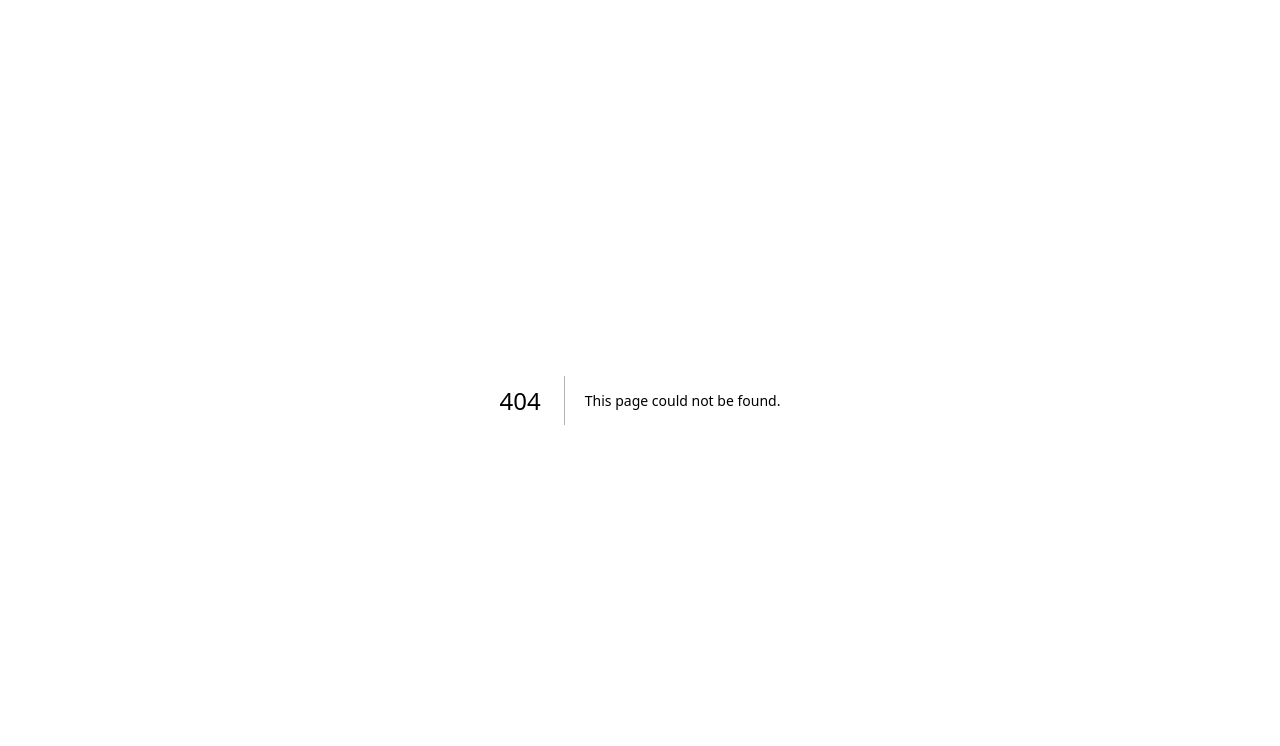
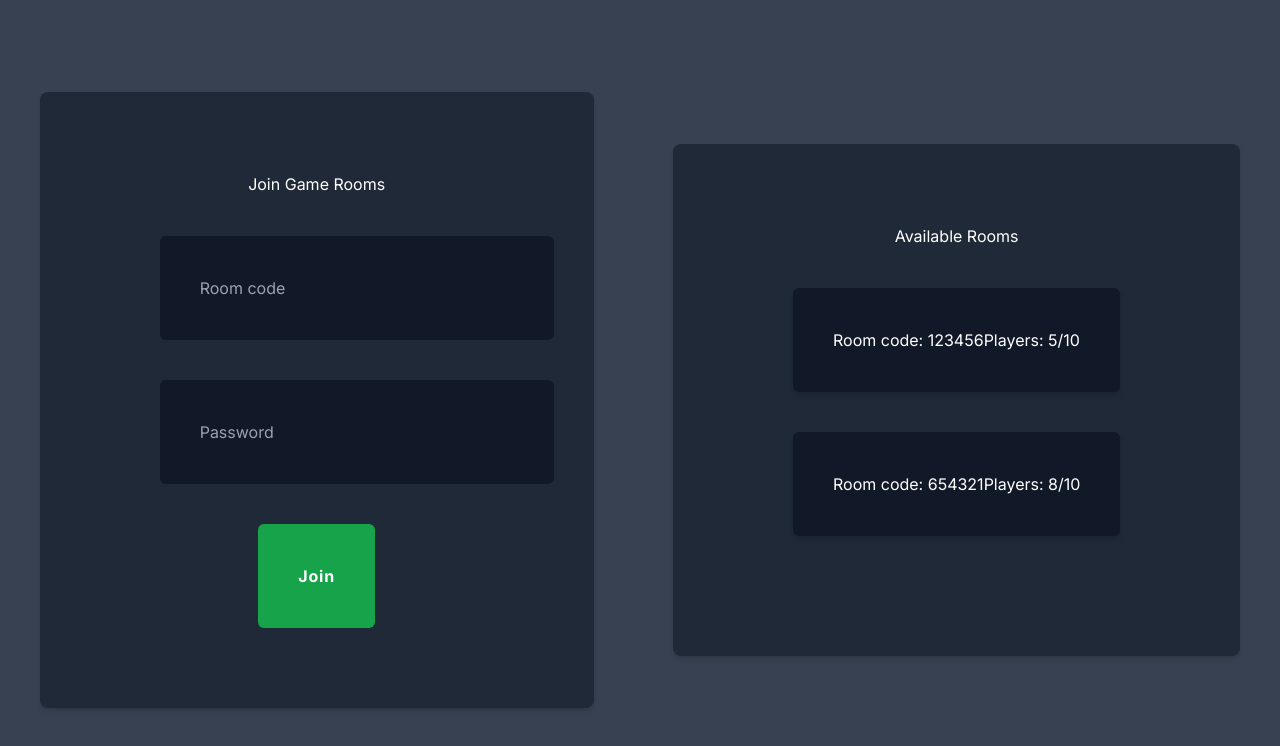
Before and after one commit to staten-island-tech/college-now-capstone-dodgethecircles, a Next.js app in the folder frontend/: page /joinRoomPage in a window 1280 px wide. Before the commit this address had no page. Shown: the top 746 px of the page. Built offline with nearby package versions, Linux system fonts and the light colour scheme.

Commit message:
added the html pages into react

```diff
--- /dev/null
+++ b/frontend/src/app/createRoomPage/page.tsx
@@ -0,0 +1,27 @@
+export default function GameRoom() {
+  return (
+    <div className="flex flex-col items-center bg-gray-900 text-white text-base h-screen">
+      <div className="border-b-2 border-yellow-600 w-1/2 text-center py-4">
+        Player List (1/6):
+      </div>
+      <div className="border-b-2 border-yellow-600 w-1/2 text-center py-4">
+        Room Code: ABCDEF
+      </div>
+      <div className="w-1/2 text-center py-4">
+        <ol>
+          <li className="text-left mb-12"></li>
+          <li className="text-left mb-12"></li>
+          <li className="text-left mb-12"></li>
+          <li className="text-left mb-12"></li>
+          <li className="text-left mb-12"></li>
+          <li className="text-left mb-12"></li>
+        </ol>
+      </div>
+      <div className="w-1/2 text-center py-4">
+        <button className="bg-yellow-600 text-black border-2 border-black rounded-full py-4 px-8 transition duration-200 ease-in-out transform hover:bg-black hover:text-white uppercase font-bold tracking-wider mt-8">
+          Start Game
+        </button>
+      </div>
+    </div>
+  );
+}
--- /dev/null
+++ b/frontend/src/app/gameSelectPage/page.tsx
@@ -0,0 +1,34 @@
+export default function GameSelect() {
+  return (
+    <div className="grid grid-cols-3 w-160rem">
+      <div className="text" id="title">
+        <h1 className="text-6xl text-white mt-12rem mb-8rem">
+          Select Your Game Mode
+        </h1>
+      </div>
+      <div className="text" id="mult">
+        <h2 className="text-4rem text-white mb-4rem">Multi-Player</h2>
+      </div>
+      <div className="text" id="single">
+        <h2 className="text-4rem text-white">Single Player</h2>
+      </div>
+      <div className="text">
+        <button className="game-button w-40rem inline-block px-10 py-2 rounded-lg bg-green-500 text-white text-lg text-center hover:bg-green-600 transform transition duration-200 ease-in-out shadow-md hover:shadow-lg">
+          Join A Game
+        </button>
+      </div>
+      <div className="text">
+        <button className="game-button w-40rem inline-block px-10 py-2 rounded-lg bg-green-500 text-white text-lg text-center hover:bg-green-600 transform transition duration-200 ease-in-out shadow-md hover:shadow-lg">
+          Create A Game
+        </button>
+      </div>
+      <div className="text">
+        <a href="single/">
+          <button className="game-button w-40rem inline-block px-10 py-2 rounded-lg bg-green-500 text-white text-lg text-center hover:bg-green-600 transform transition duration-200 ease-in-out shadow-md hover:shadow-lg">
+            Single Player
+          </button>
+        </a>
+      </div>
+    </div>
+  );
+}
--- /dev/null
+++ b/frontend/src/app/joinRoomPage/page.tsx
@@ -0,0 +1,37 @@
+export default function JoinRoom() {
+  return (
+    <div className="flex justify-around items-center bg-gray-700 text-white h-screen m-0">
+      <div className="w-45 p-20 text-center bg-gray-800 rounded-lg shadow-md h-90">
+        <h2>Join Game Rooms</h2>
+        <form>
+          <input
+            type="text"
+            placeholder="Room code"
+            className="block m-10 0 p-10 w-full box-border border-none rounded-md bg-gray-900 text-black"
+          />
+          <input
+            type="password"
+            placeholder="Password"
+            className="block m-10 0 p-10 w-full box-border border-none rounded-md bg-gray-900 text-black"
+          />
+          <input
+            type="submit"
+            value="Join"
+            className="p-10 20 bg-green-600 text-white border-none rounded-md cursor-pointer transition duration-200 ease-in-out font-bold text-uppercase tracking-wider"
+          />
+        </form>
+      </div>
+      <div className="w-45 p-20 text-center bg-gray-800 rounded-lg shadow-md h-90">
+        <h3>Available Rooms</h3>
+        <div className="m-10 0 p-10 bg-gray-900 text-left rounded-md shadow-md transition duration-200 ease-in-out cursor-pointer">
+          <span>Room code: 123456</span>
+          <span>Players: 5/10</span>
+        </div>
+        <div className="m-10 0 p-10 bg-gray-900 text-left rounded-md shadow-md transition duration-200 ease-in-out cursor-pointer">
+          <span>Room code: 654321</span>
+          <span>Players: 8/10</span>
+        </div>
+      </div>
+    </div>
+  );
+}
--- /dev/null
+++ b/frontend/src/app/multiPlayerPage/page.tsx
@@ -0,0 +1,29 @@
+export default function MultiPlayer() {
+  return (
+    <div style={{ margin: 0, padding: 0 }} className="flex h-98v" id="game">
+      <canvas
+        id="player-canvas"
+        style={{
+          backgroundColor: "black",
+          width: "85vw",
+          aspectRatio: "17 / 20",
+        }}
+      />
+      <div
+        style={{
+          display: "flex",
+          flexDirection: "column",
+          backgroundColor: "#eee",
+          width: "15vw",
+        }}
+        id="enemy-canvas-container"
+      >
+        <canvas className="m-10 bg-white"></canvas>
+        <canvas className="m-10 bg-white"></canvas>
+        <canvas className="m-10 bg-white"></canvas>
+        <canvas className="m-10 bg-white"></canvas>
+        <canvas className="m-10 bg-white"></canvas>
+      </div>
+    </div>
+  );
+}
--- /dev/null
+++ b/frontend/src/app/nameSelectPage/page.tsx
@@ -0,0 +1,23 @@
+import React from "react";
+
+export default function NameSelect() {
+  return (
+    <div className="flex items-center justify-center h-95vh bg-gray-900 font-press-start">
+      <div className="flex flex-col items-center mb-40">
+        <h1 className="text-white mb-20">Enter A Name</h1>
+        <form className="flex flex-col items-center">
+          <input
+            type="text"
+            className="px-4 py-2 text-base mb-20 bg-white border-none rounded-md"
+          />
+          <button
+            type="submit"
+            className="px-4 py-2 text-base bg-blue-500 text-white border-none rounded-md cursor-pointer transition duration-300 ease-in-out transform hover:translate-y-2 shadow-md hover:shadow-lg active:translate-y-2 active:shadow-none"
+          >
+            Set
+          </button>
+        </form>
+      </div>
+    </div>
+  );
+}
--- /dev/null
+++ b/frontend/src/app/singlePlayerPage/page.tsx
@@ -0,0 +1,20 @@
+export default function SinglePlayer() {
+  return (
+    <div>
+      <div className="topBar grid grid-areas-score-click-home">
+        <h1 id="score" className="ml-4 text-2xl inline-block">
+          Points: 0
+        </h1>
+        <h2 className="click inline-block text-2.25rem">Click to Start</h2>
+        <a href="/">
+          <button className="home-button mr-2 mt-0.5 float-right w-16 h-16 inline-block px-10 py-20 border-2 border-solid border-gray-700 rounded-full text-center text-18px text-gray-700 no-underline transition-all duration-200 ease-in-out relative">
+            <i className="fas fa-home font-FontAwesome inline-block mr-12 text-25px"></i>
+          </button>
+        </a>
+      </div>
+      <div className="container m-auto mt-4">
+        <canvas id="gameArea"></canvas>
+      </div>
+    </div>
+  );
+}
```
